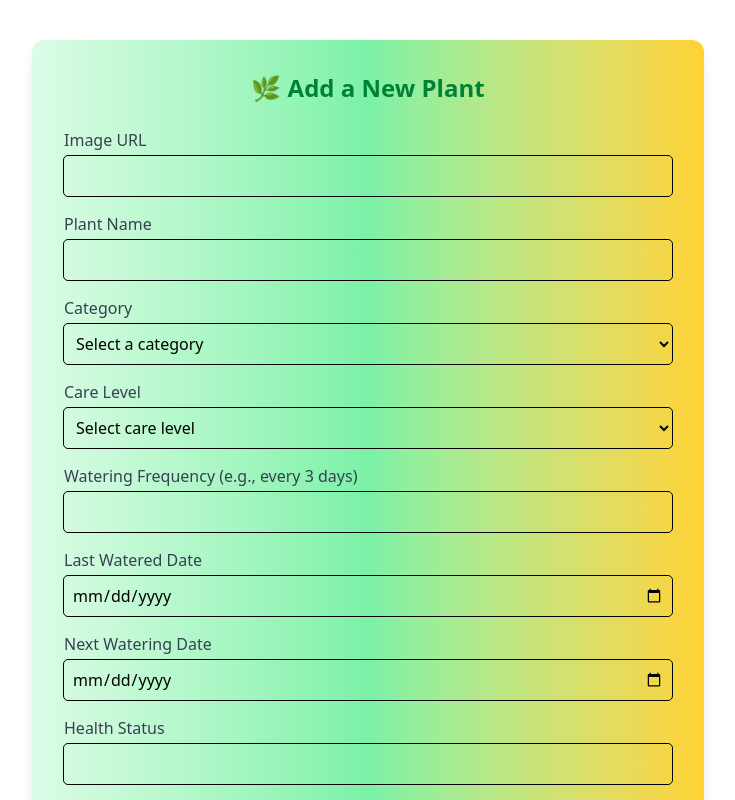
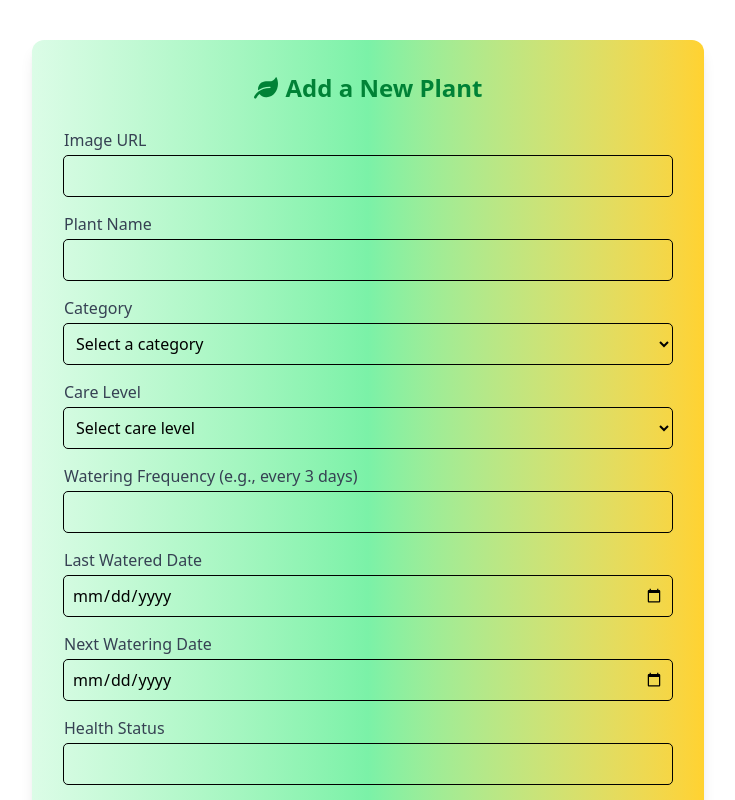
Before and after one commit to rubel6610/plant-tracker--care-client-side, a React (Vite) app: page /add-plant in a window 1280 px wide. Shown: the top 800 px of the page, without its empty margins (272-1007 px from the left). Built offline with nearby package versions, Linux system fonts and the light colour scheme; no server answers; sample sign-in values are in the browser's storage.

Commit message:
updatedy  addplant page

```diff
--- a/src/Pages/AddPlant.jsx
+++ b/src/Pages/AddPlant.jsx
@@ -1,11 +1,12 @@
 import React, { useContext } from 'react';
 import { AuthContext } from '../Provider/AuthProvider';
 import Swal from 'sweetalert2';
-import { useNavigate } from 'react-router-dom';
+import { FaLeaf } from 'react-icons/fa';
+
 
 const AddPlant = () => {
   const { user } = useContext(AuthContext);
-    const navigate=useNavigate();
+
   const handleAddPlant = (e) => {
     e.preventDefault();
     const form = e.target;
@@ -41,7 +42,7 @@ const AddPlant = () => {
       .catch((error) => {
         console.error(error);
         Swal.fire({
-          title: '❌ Error!',
+          title: ' Error!',
           text: 'Something went wrong while adding the plant.',
           icon: 'error',
           confirmButtonColor: '#e53e3e',
@@ -51,8 +52,8 @@ const AddPlant = () => {
 
   return (
     <div className="max-w-2xl mx-auto my-10 bg-gradient-to-r from-green-100 via-green-300 to-amber-300 p-8 rounded-xl shadow-lg">
-      <h2 className="text-2xl font-bold mb-6 text-center text-green-700">
-        🌿 Add a New Plant
+      <h2 className="text-2xl flex items-center justify-center gap-2 font-bold mb-6 text-center text-green-700">
+        <FaLeaf/> Add a New Plant
       </h2>
       <form onSubmit={handleAddPlant} className="space-y-4">
         <div>
```
